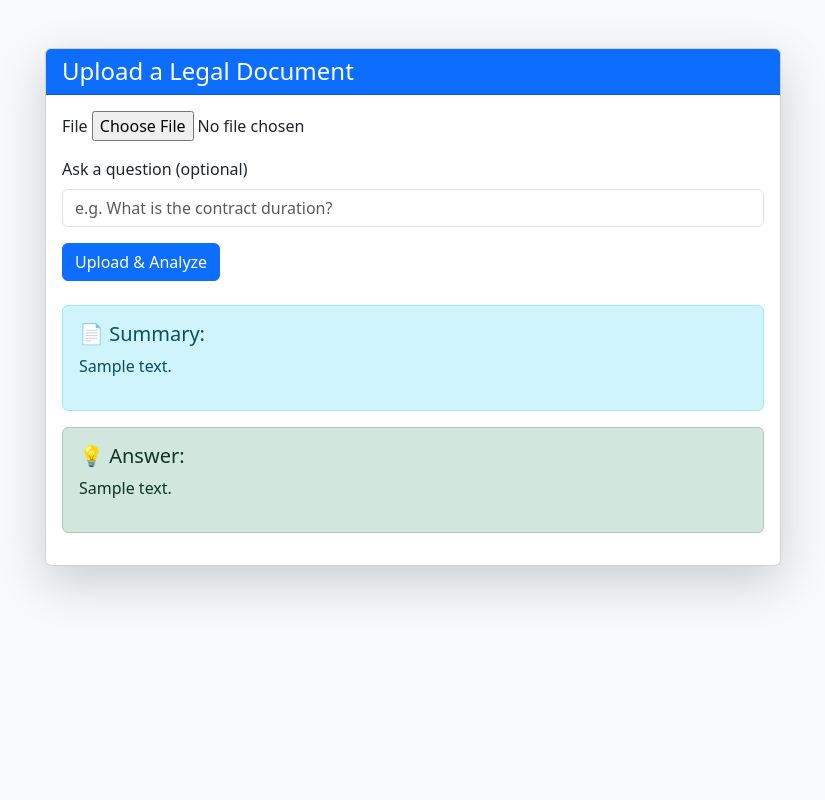
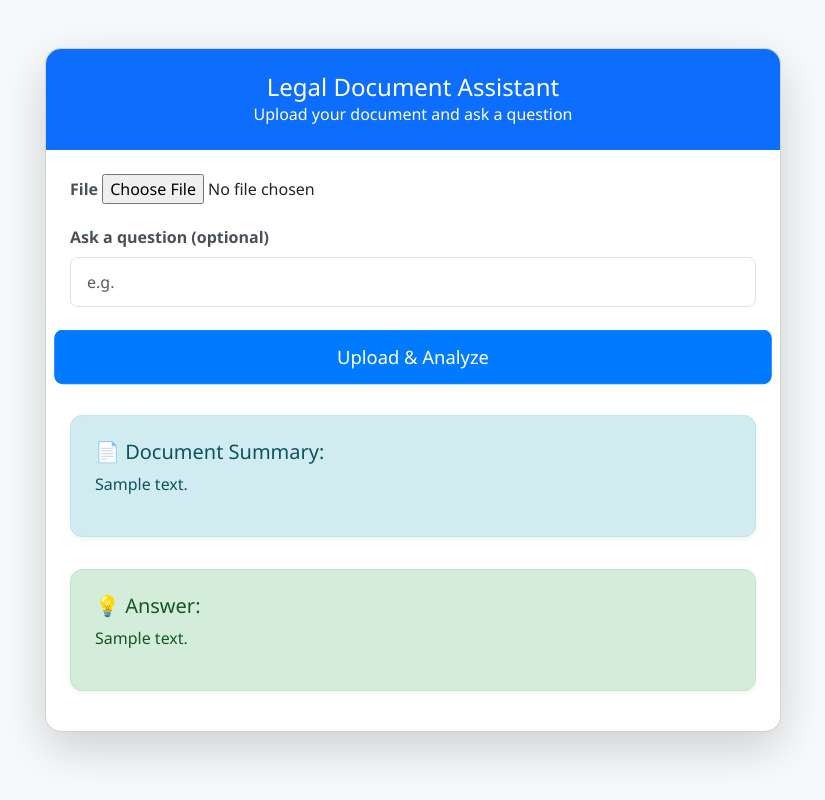
Before and after one commit to thisisanimesh01/Legal_Document_Assistant, a Django app: template legal_assistant/templates/assistant/upload.html in a window 1280 px wide. Shown: the whole page, without its empty margins (227-1052 px from the left). Run offline with Django 3.2, Linux system fonts and the light colour scheme; the template is opened without the code that fills it: most values are stand-ins (such as "Sample title", 1, 10 or a date in 2020); form fields are guessed from the names that the template uses.

Commit message:
Update upload.html

```diff
--- a/legal_assistant/templates/assistant/upload.html
+++ b/legal_assistant/templates/assistant/upload.html
@@ -5,16 +5,101 @@
     <title>Legal Document Assistant</title>
     <meta name="viewport" content="width=device-width, initial-scale=1">
 
-  <!-- Bootstrap 5 CDN -->
     <link href="https://cdn.jsdelivr.net/npm/bootstrap@5.3.3/dist/css/bootstrap.min.css" rel="stylesheet">
 
-  <!-- Animate.css CDN -->
     <link href="https://cdnjs.cloudflare.com/ajax/libs/animate.css/4.1.1/animate.min.css" rel="stylesheet">
 
     <style>
+        body {
+            font-family: 'Segoe UI', Roboto, 'Helvetica Neue', Arial, sans-serif, 'Apple Color Emoji', 'Segoe UI Emoji', 'Segoe UI Symbol';
+            background-color: #f8f9fa; /* Lighter background */
+        }
+
+        .card {
+            border-radius: 1rem;
+            overflow: hidden; /* Ensures shadow doesn't clip children animations */
+        }
+
+        .card-header {
+            background-color: #007bff; /* Primary blue */
+            color: white;
+            border-bottom: none;
+            padding: 1.5rem;
+            text-align: center;
+        }
+
+        .form-label {
+            font-weight: 600;
+            color: #495057;
+        }
+
+        .form-control {
+            border-radius: 0.5rem;
+            padding: 0.75rem 1rem;
+        }
+
+        .btn-primary {
+            background-color: #007bff;
+            border-color: #007bff;
+            border-radius: 0.5rem;
+            padding: 0.75rem 1.5rem;
+            font-size: 1.1rem;
+            transition: all 0.3s ease;
+        }
+
+        .btn-primary:hover {
+            background-color: #0056b3;
+            border-color: #0056b3;
+            transform: translateY(-2px);
+            box-shadow: 0 4px 8px rgba(0, 123, 255, 0.3);
+        }
+
         .spinner-container {
             display: none;
             text-align: center;
+            margin-top: 2rem;
+            padding: 1.5rem;
+            border-radius: 0.75rem;
+            background-color: #e9f5ff; /* Light blue background for spinner */
+            border: 1px solid #cce5ff;
+        }
+
+        .spinner-border {
+            width: 3rem;
+            height: 3rem;
+            color: #007bff !important;
+        }
+
+        .alert {
+            border-radius: 0.75rem;
+            margin-top: 2rem;
+            padding: 1.5rem;
+            box-shadow: 0 2px 5px rgba(0, 0, 0, 0.05);
+        }
+
+        .alert-info {
+            background-color: #d1ecf1;
+            border-color: #bee5eb;
+            color: #0c5460;
+        }
+
+        .alert-success {
+            background-color: #d4edda;
+            border-color: #c3e6cb;
+            color: #155724;
+        }
+
+        /* Animation for placeholder text */
+        @keyframes typing {
+            from {
+                width: 0
+            }
+        }
+
+        @keyframes blink-caret {
+            50% {
+                border-color: transparent
+            }
         }
     </style>
 </head>
@@ -24,44 +109,42 @@
         <div class="row justify-content-center">
             <div class="col-md-8">
                 <div class="card shadow-lg">
-          <div class="card-header bg-primary text-white">
-            <h4 class="mb-0 animate__animated animate__fadeIn">Upload a Legal Document</h4>
+                    <div class="card-header bg-primary text-white animate__animated animate__bounceInDown">
+                        <h4 class="mb-0">Legal Document Assistant</h4>
+                        <p class="mb-0 fs-6">Upload your document and ask a question</p>
                     </div>
-          <div class="card-body">
+                    <div class="card-body p-4">
 
-            <!-- Form for file upload and question input -->
                         <form method="post" enctype="multipart/form-data" class="mb-4" id="upload-form">
                             {% csrf_token %}
-              <div class="mb-3">
-                {{ form.file.label_tag }}
+                            <div class="mb-3 animate__animated animate__fadeInLeft">
+                                <label for="file" class="form-label">{{ form.file.label_tag }}</label>
                                 {{ form.file }}
                             </div>
-              <div class="mb-3">
+                            <div class="mb-4 animate__animated animate__fadeInRight">
                                 <label for="question" class="form-label">Ask a question (optional)</label>
                                 <input type="text" name="question" id="question" class="form-control" placeholder="e.g. What is the contract duration?">
                             </div>
-              <button type="submit" class="btn btn-primary" id="upload-btn">Upload & Analyze</button>
+                            <button type="submit" class="btn btn-primary w-100 animate__animated animate__pulse animate__infinite" id="upload-btn">Upload & Analyze</button>
                         </form>
 
-            <!-- Spinner (hidden by default) -->
                         <div class="spinner-container" id="spinner-container">
                             <div class="spinner-border text-primary" role="status">
                                 <span class="visually-hidden">Loading...</span>
                             </div>
-              <p class="mt-3">Processing your document...</p>
+                            <p class="mt-3 text-muted">Processing your document and fetching insights...</p>
                         </div>
 
-            <!-- Display summary and answer -->
                         {% if summary %}
-              <div class="alert alert-info">
-                <h5>📄 Summary:</h5>
+                        <div class="alert alert-info animate__animated animate__fadeInUp">
+                            <h5 class="alert-heading">📄 Document Summary:</h5>
                             <p>{{ summary }}</p>
                         </div>
                         {% endif %}
 
                         {% if answer %}
-              <div class="alert alert-success">
-                <h5>💡 Answer:</h5>
+                        <div class="alert alert-success animate__animated animate__fadeInUp">
+                            <h5 class="alert-heading">💡 Answer:</h5>
                             <p>{{ answer }}</p>
                         </div>
                         {% endif %}
@@ -72,25 +155,63 @@
         </div>
     </div>
 
-  <!-- Bootstrap JS -->
     <script src="https://cdn.jsdelivr.net/npm/bootstrap@5.3.3/dist/js/bootstrap.bundle.min.js"></script>
 
-  <!-- JavaScript to show spinner while processing -->
     <script>
         document.getElementById('upload-form').addEventListener('submit', function (e) {
-      e.preventDefault();  // Prevent form from submitting immediately
-      document.getElementById('spinner-container').style.display = 'block';  // Show spinner
-      document.getElementById('upload-btn').disabled = true;  // Disable the button to prevent multiple clicks
+            // Only prevent default if there's a file selected to allow Django's form submission
+            const fileInput = document.getElementById('id_file');
+            if (fileInput && fileInput.files && fileInput.files.length > 0) {
+                e.preventDefault(); // Prevent form from submitting immediately
+                document.getElementById('spinner-container').style.display = 'block'; // Show spinner
+                document.getElementById('upload-btn').disabled = true; // Disable the button to prevent multiple clicks
+                this.submit(); // Submit the form after showing the spinner
+            }
+        });
 
-      this.submit();  // Submit the form after showing the spinner
-    });
-  </script>
-
-  <!-- Trigger animation on page load -->
-  <script>
+        // Trigger animation on page load
         window.addEventListener('load', function () {
             // Apply an intro animation to the entire page
             document.querySelector('.container').classList.add('animate__animated', 'animate__fadeInUp');
+
+            // Animate placeholder text
+            const questionInput = document.getElementById('question');
+            const placeholders = ["e.g. What is the contract duration?", "e.g. Who are the parties involved?", "e.g. What are the key terms?", "e.g. When does this agreement expire?"];
+            let i = 0;
+
+            function typePlaceholder() {
+                if (questionInput === document.activeElement) {
+                    return; // Don't animate if user is typing
+                }
+                questionInput.placeholder = ''; // Clear current placeholder
+                let currentPlaceholder = placeholders[i];
+                let charIndex = 0;
+                let typingInterval = setInterval(() => {
+                    if (charIndex < currentPlaceholder.length) {
+                        questionInput.placeholder += currentPlaceholder.charAt(charIndex);
+                        charIndex++;
+                    } else {
+                        clearInterval(typingInterval);
+                        setTimeout(() => {
+                            let deletingInterval = setInterval(() => {
+                                if (questionInput.placeholder.length > 0) {
+                                    questionInput.placeholder = questionInput.placeholder.slice(0, -1);
+                                } else {
+                                    clearInterval(deletingInterval);
+                                    i = (i + 1) % placeholders.length;
+                                    setTimeout(typePlaceholder, 500); // Wait before typing next
+                                }
+                            }, 50); // Deleting speed
+                        }, 1500); // Wait before deleting
+                    }
+                }, 70); // Typing speed
+            }
+
+            typePlaceholder();
+            // Restart typing if user clicks away and then back
+            questionInput.addEventListener('blur', () => {
+                setTimeout(typePlaceholder, 100);
+            });
         });
     </script>
 
```
Lines whose indentation alone changed are shown as unchanged.
